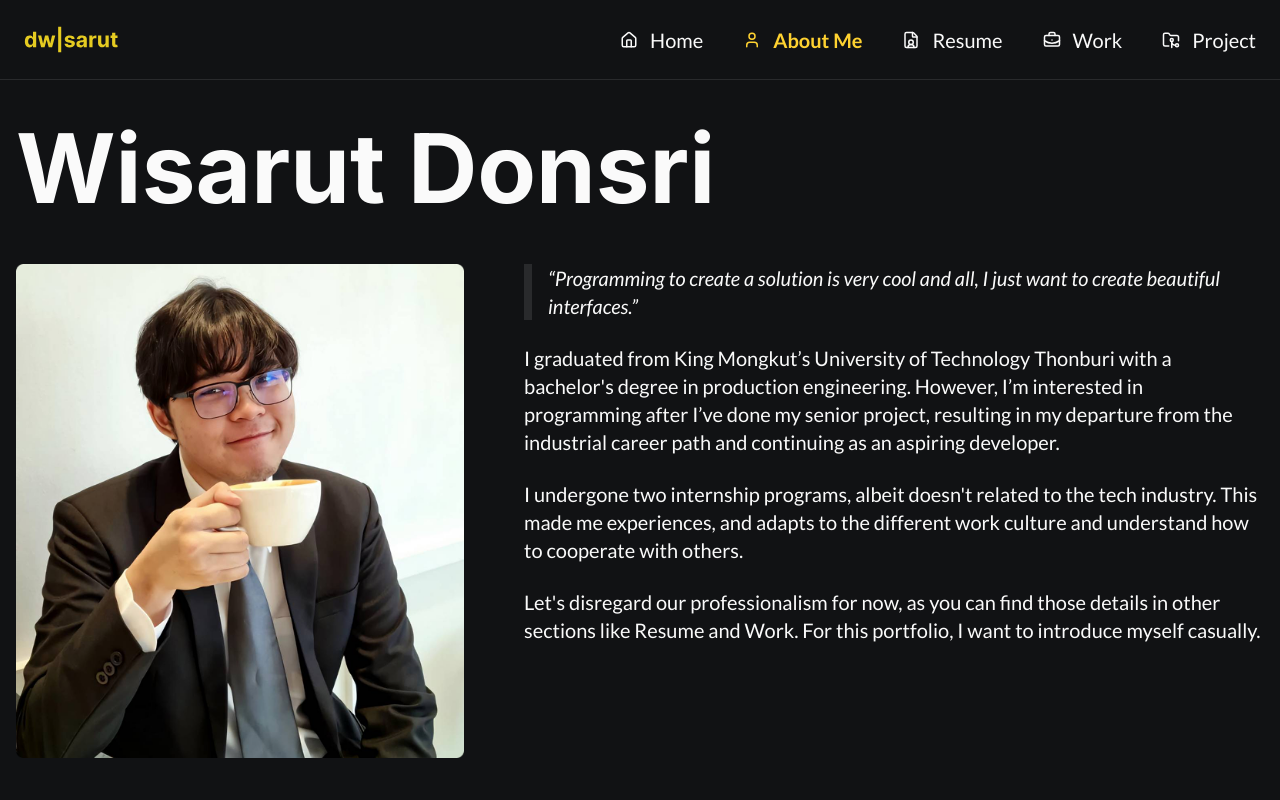
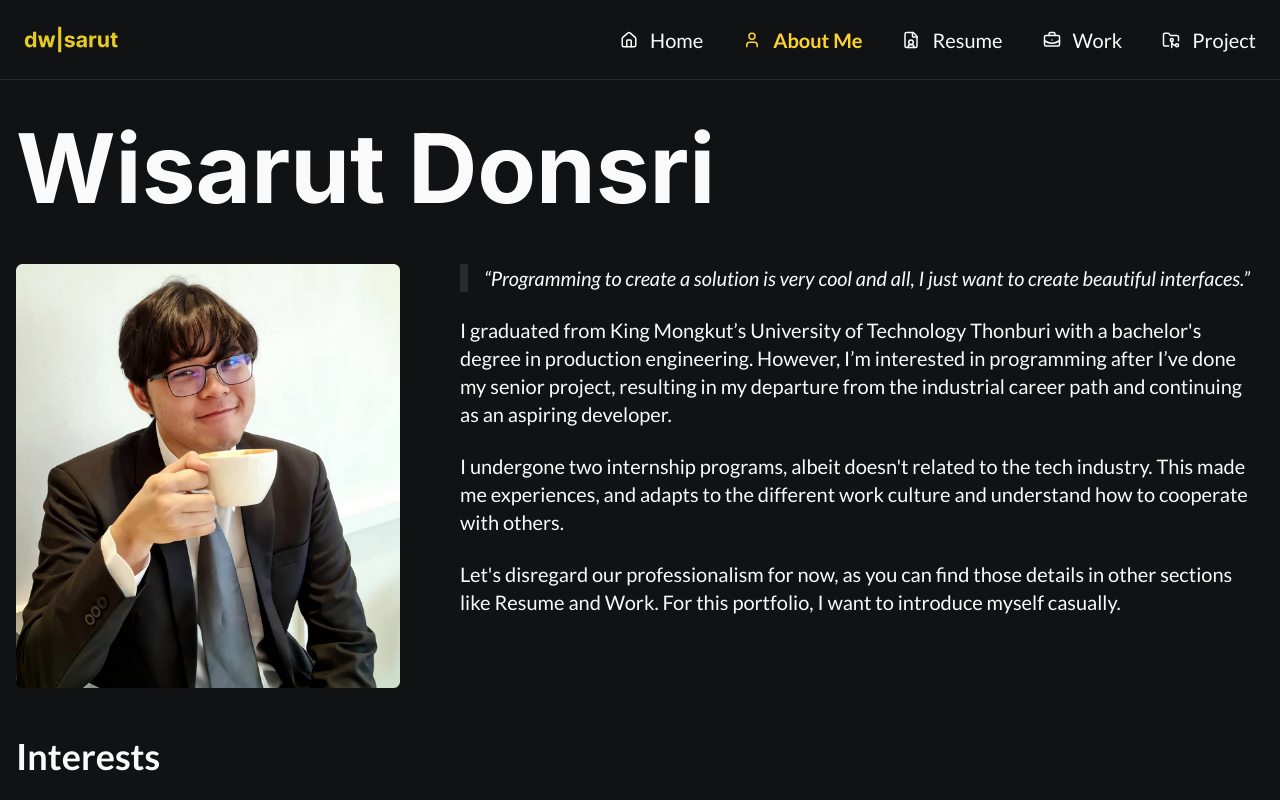
Before and after one commit to dwisarut/dwisarut-portfolio, a React (Vite) app: page /aboutme in a window 1280 px wide. Shown: the top 800 px of the page. Built offline with nearby package versions, Linux system fonts and the light colour scheme.

Commit message:
style: edit responsive design for about me and navbar

```diff
--- a/src/components/AboutMe.tsx
+++ b/src/components/AboutMe.tsx
@@ -38,7 +38,7 @@ const AboutMe = () => {
         <div className="flex flex-col lg:flex-row mt-12 gap-10">
           <img
             src={HeroImage}
-            className="w-full max-w-xs sm:max-w-sm md:max-w-md md:self-center h-auto object-contain mx-auto md:mx-0"
+            className="w-full max-w-xs md:max-w-sm md:self-center h-auto object-contain mx-auto md:mx-0"
           />
           <div className="flex flex-col gap-6 w-full md:pl-5">
             <blockquote className="quote pl-4 border-l-8 wrap-break-word">
--- a/src/index.css
+++ b/src/index.css
@@ -78,7 +78,7 @@
 }
 
 @utility navbar-text {
-  @apply text-base md:text-xl;
+  @apply text-base lg:text-xl;
   color: hsl(var(--tertiary));
   font-family: "Lato", sans-serif;
 }
```
